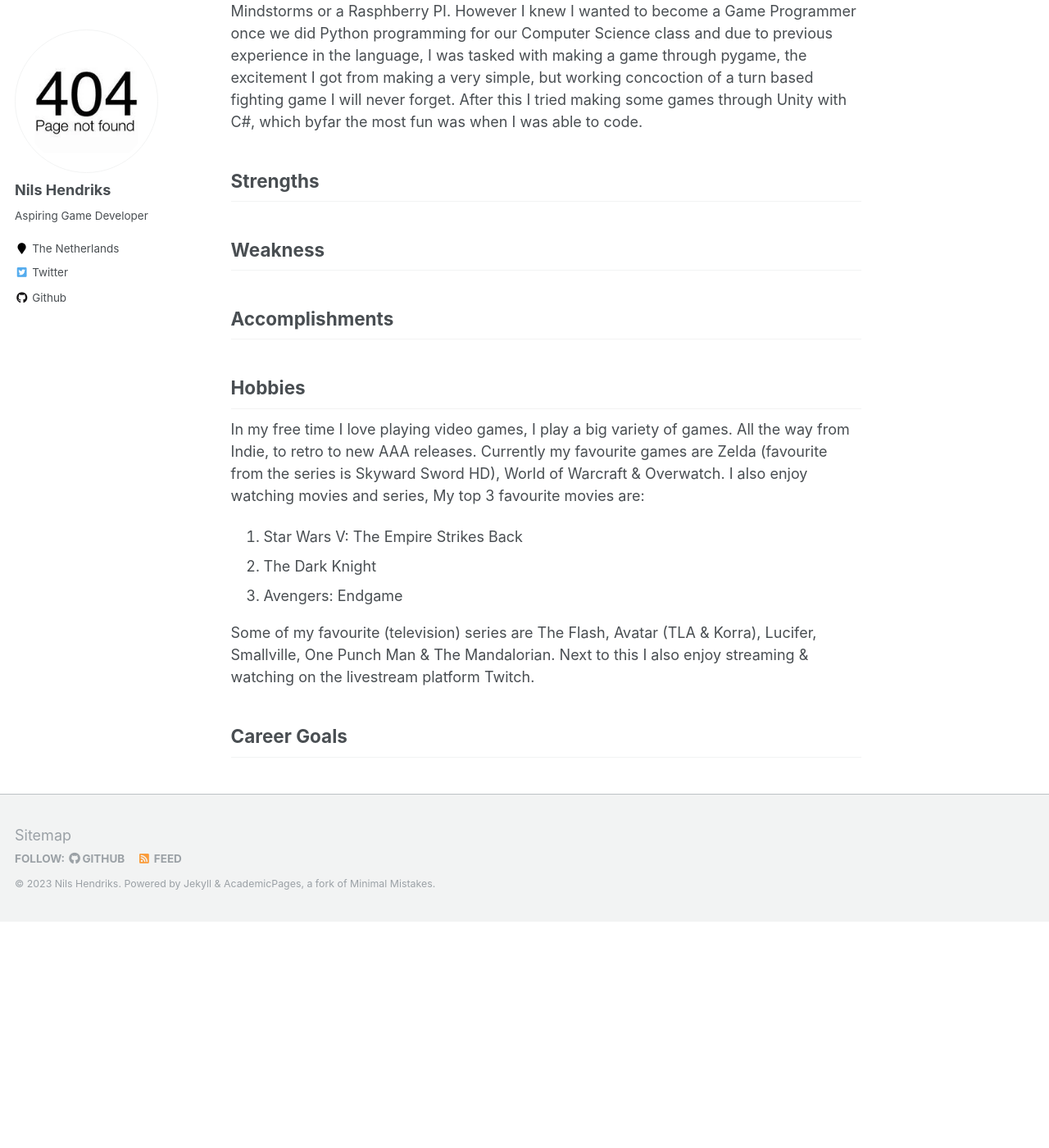
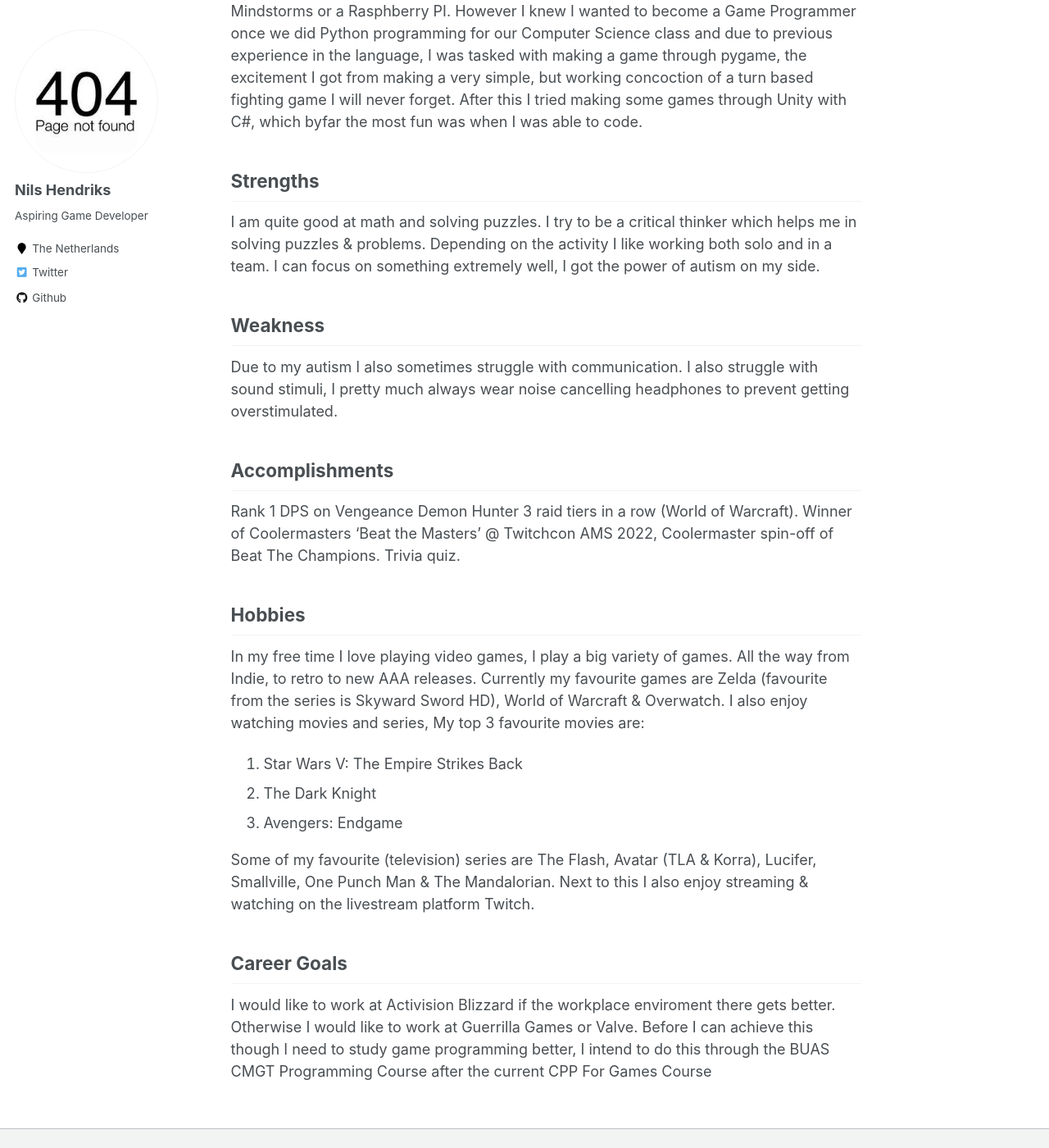
Before and after one commit to Nissey05/CPPForGamesLearningLog, a Jekyll site: the page built from _pages/index.md, in a window 1280 px wide and 1400 px high, scrolled down 310 px. Shown: the whole window at 82% size. Built offline with Jekyll 4.4.1, drawn with Linux system fonts in a browser that asks for light colours; before the commit the page ends 1434 px from its top, so only the background shows below that.

Commit message:
added week 1 & week 2 learning logs, also added strengths, weakness & career goals

```diff
--- a/_pages/index.md
+++ b/_pages/index.md
@@ -18,7 +18,7 @@ Yo, I'm Nils. I am from the Netherlands and I want to be a Game Programmer. I ha
 What are your strengths? What are you good at? Are you good in math? Do you like solving difficult problems? Do you consider yourself a critical thinker? Do you like to work in teams or do you do better as a solo flyer? What will you do to nourish your strengths?
 -->
 
-
+I am quite good at math and solving puzzles. I try to be a critical thinker which helps me in solving puzzles & problems. Depending on the activity I like working both solo and in a team. I can focus on something extremely well, I got the power of autism on my side.
 
 ## Weakness
 
@@ -26,11 +26,17 @@ What are your strengths? What are you good at? Are you good in math? Do you like
 What are you not so good at? What do you find difficult? What do you want to improve about yourself? How do you think you can realize those improvements?
 -->
 
+Due to my autism I also sometimes struggle with communication. I also struggle with sound stimuli, I pretty much always wear noise cancelling headphones to prevent getting overstimulated.
+
 ## Accomplishments
 
 <!---
 What are you proud of? Have you participated in any sports? Did you win any awards? Did you make something cool with your friends? Use this section to brag about yourself!
 -->
+
+Rank 1 DPS on Vengeance Demon Hunter 3 raid tiers in a row (World of Warcraft).
+Winner of Coolermasters 'Beat the Masters' @ Twitchcon AMS 2022, Coolermaster spin-off of Beat The Champions. Trivia quiz.
+
 
 ## Hobbies
 
@@ -46,3 +52,5 @@ Some of my favourite (television) series are The Flash, Avatar (TLA & Korra), Lu
 <!---
 What do you want to do when you graduate? What role do you see yourself in? Do you want to be the graphics programmer on your team or the gameplay programmer? Or maybe you are more interested in physics programming? Or maybe you'd just rather be the all-in-one guy that can help everyone in your team? Where do you want to work? Be specific! What companies appeal to you? Do you want to work in your home country or abroad? What steps do you need to take in order to acquire this job?
 -->
+
+I would like to work at Activision Blizzard if the workplace enviroment there gets better. Otherwise I would like to work at Guerrilla Games or Valve. Before I can achieve this though I need to study game programming better, I intend to do this through the BUAS CMGT Programming Course after the current CPP For Games Course
```
Also changed, not shown: _learning/week-1.md (+10 -0 lines), _learning/week-2.md (+11 -0 lines).
